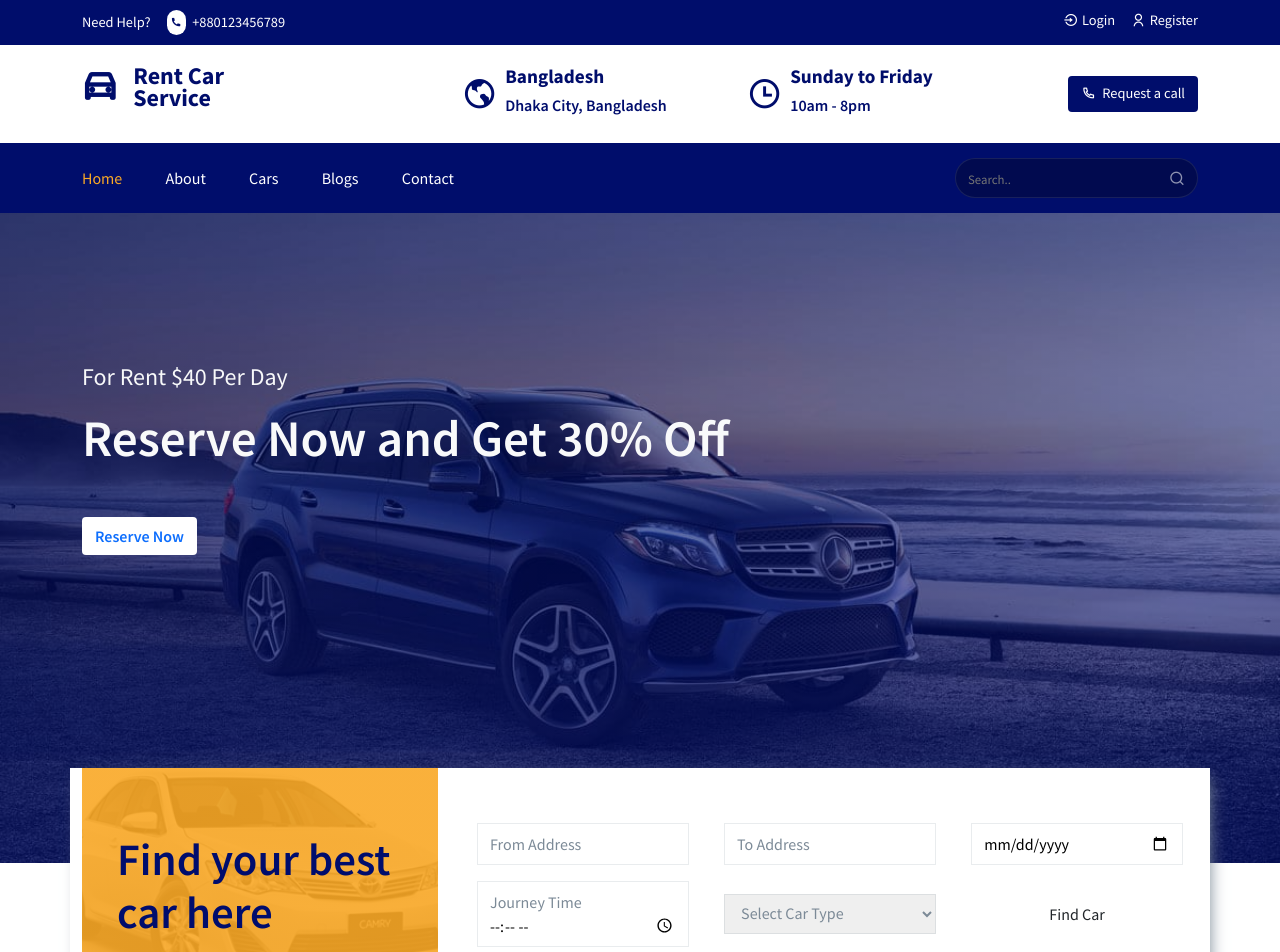
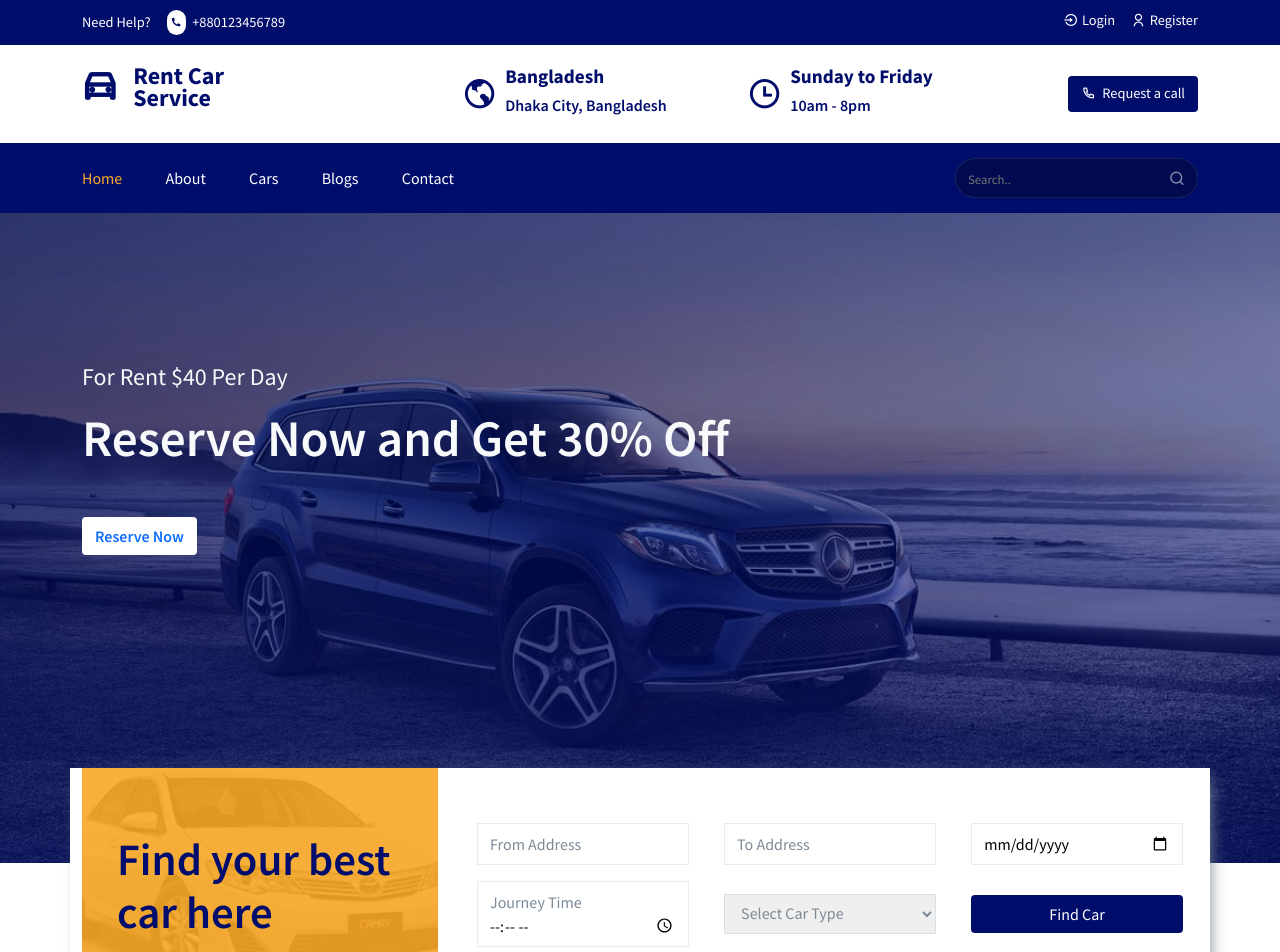
Before and after one commit to webdevifti/react-car-rental-website, a React (Create React App) app: page /home in a window 1280 px wide. Shown: the top 952 px of the page. Built offline with nearby package versions, Linux system fonts and the light colour scheme.

Commit message:
find car

```diff
--- a/src/styles/find-car-form.css
+++ b/src/styles/find-car-form.css
@@ -64,8 +64,8 @@
 }
 
 .find__car-btn{
-    background: #000d6b;
-    color: #fff;
+    background: #000d6b !important;
+    color: #fff !important;
     padding: 8px 15px;
     width: 100%;
     border:none;
```
